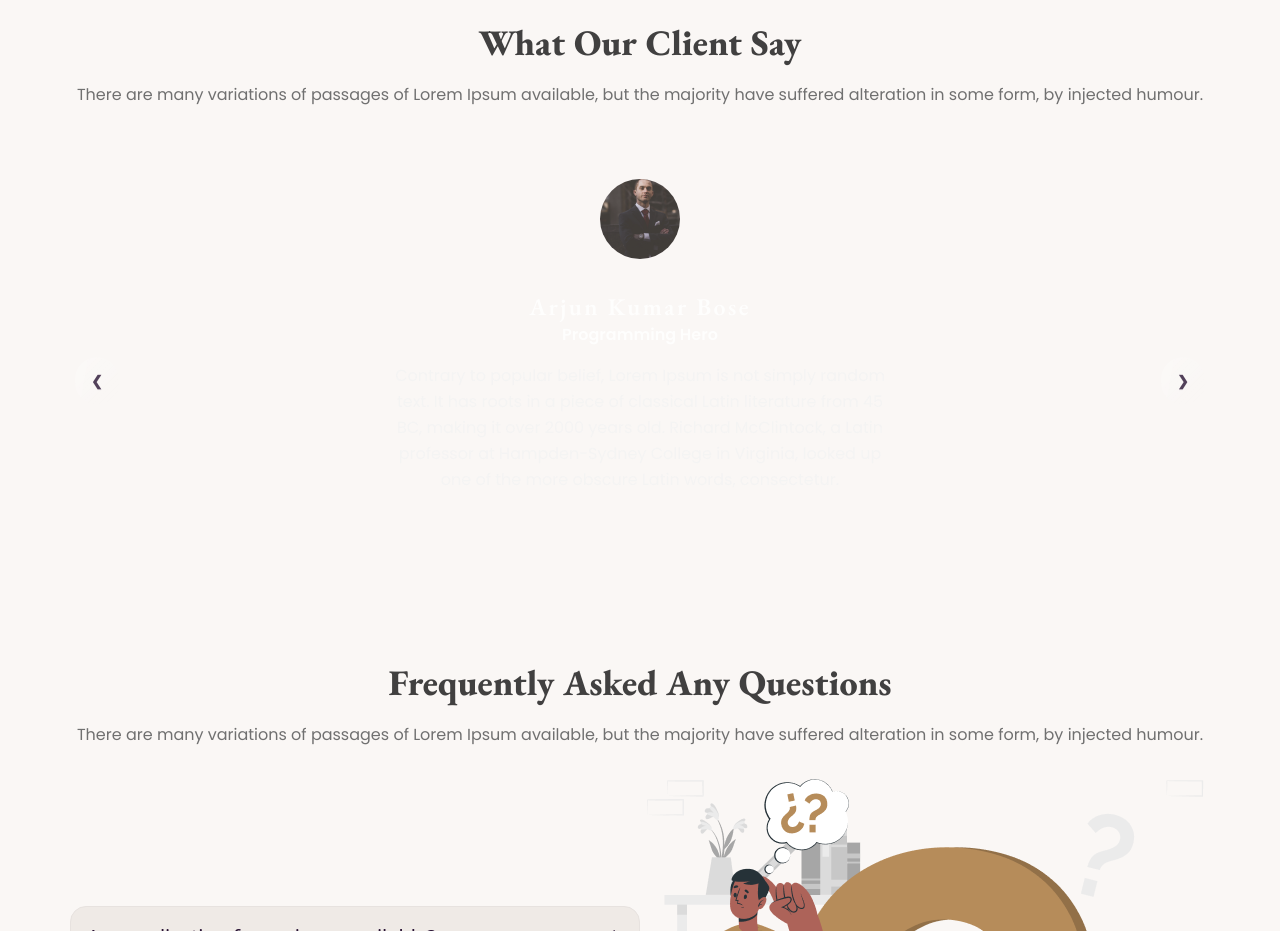
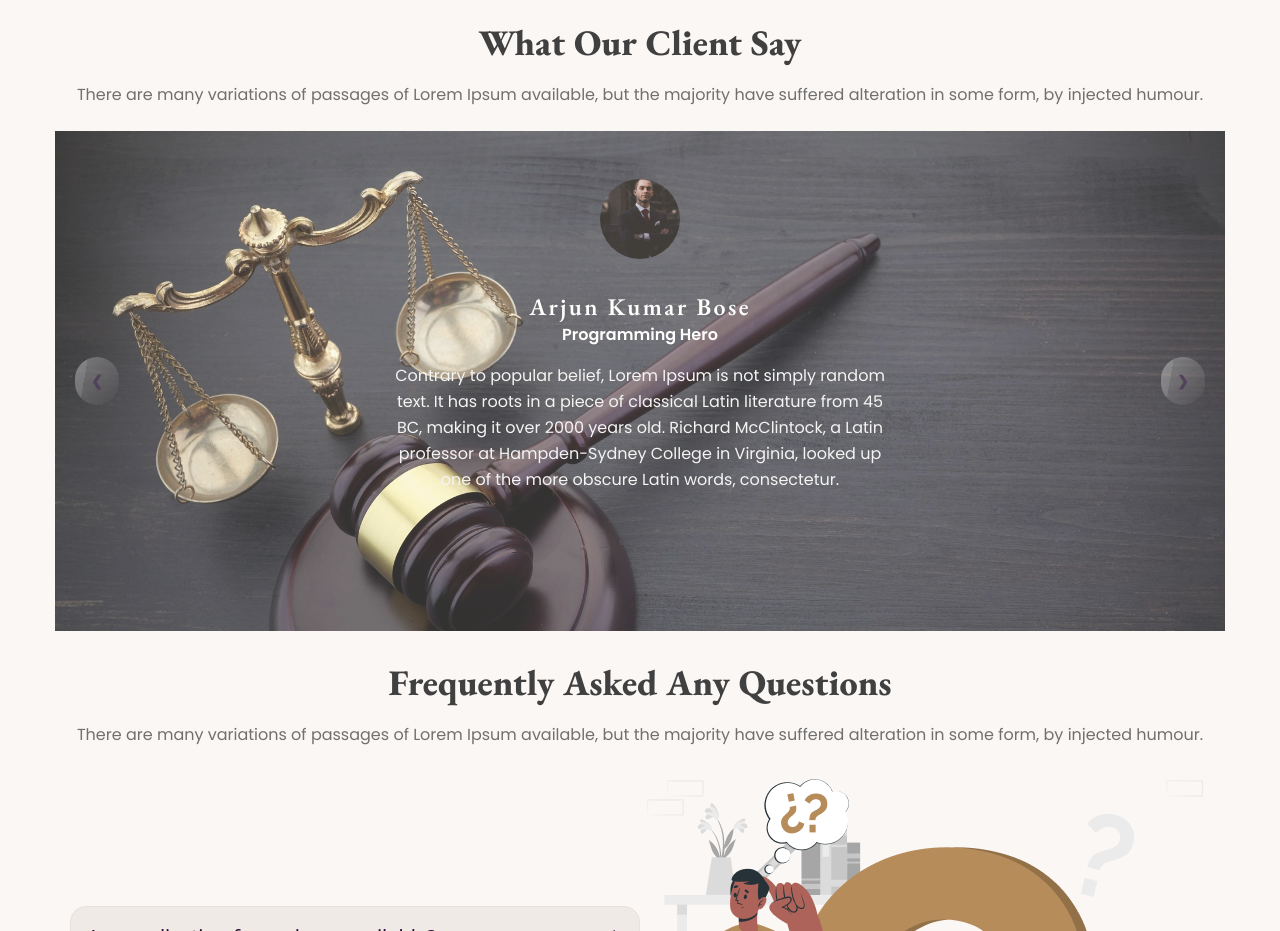
Before and after one commit to arjunkumarbose/Legal-Solutions-Website, a plain HTML site: page index.html in a window 1280 px wide. Shown: the part 1740-2671 px from the top of the page. Drawn offline with nearby package versions, Linux system fonts and the light colour scheme.

Commit message:
v1.0.8
Picture not showing bug fixed

```diff
--- a/index.html
+++ b/index.html
@@ -315,7 +315,7 @@
           <!-- Sl-1 -->
           <div
             id="slide1"
-            class="carousel-item relative w-full bg-no-repeat bg-cover opacity-80 bg-[url(images/slider-1.jpg')]"
+            class="carousel-item relative w-full bg-no-repeat bg-cover opacity-80 bg-[url('images/slider-1.jpg')]"
           >
             <div
               class="md:px-12 lg:px-24 max-w-7xl relative items-center w-full px-5 py-12 mx-auto"
```
